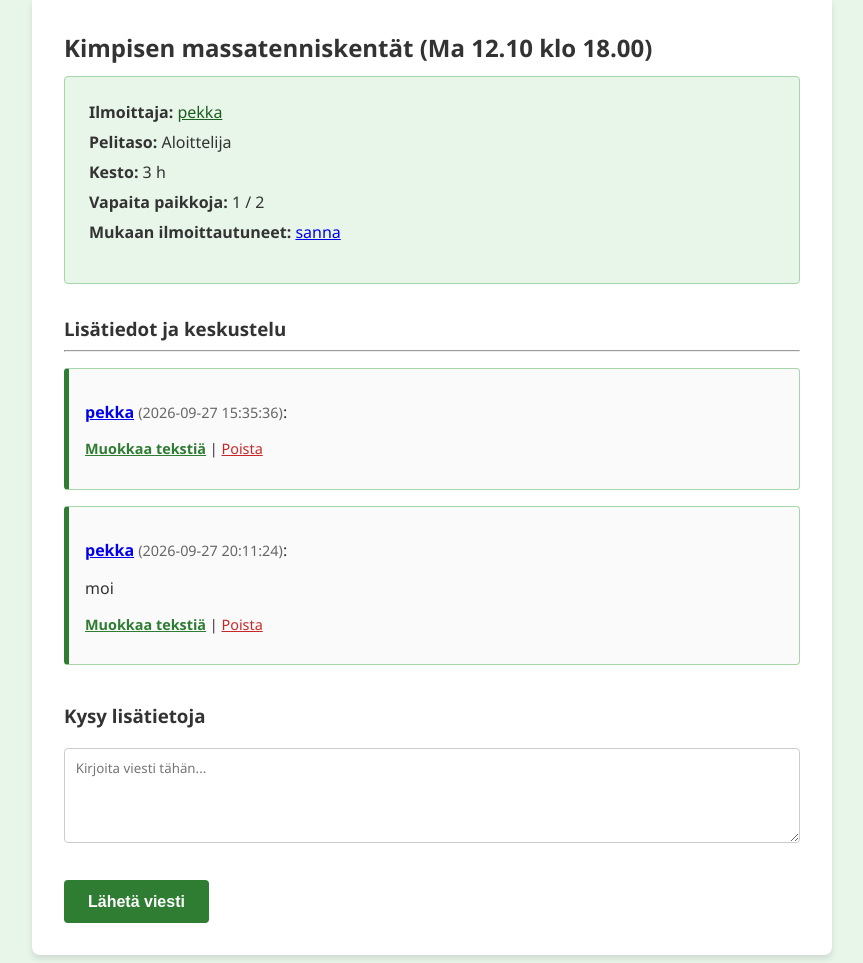
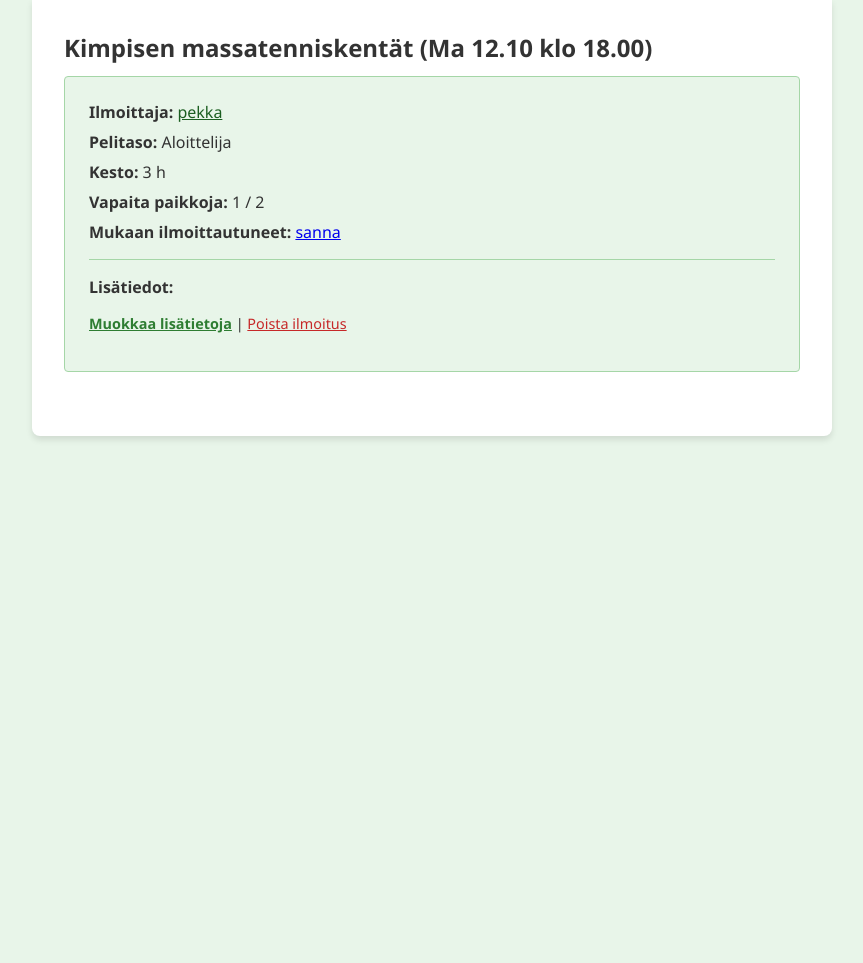
Before and after one commit to hamalol1/Tikawe-Tennissovellus, a Flask app: page /thread/1 in a window 1280 px wide. Shown: the part 157-1120 px from the top of the page, without its empty margins (208-1071 px from the left). After the commit the page ends 597 px from the top, so only its background shows below. Run offline with Flask 3, Linux system fonts and the light colour scheme; a user stored in the database is signed in; data comes from the database, SQL or seed files in the repository; both versions use the stored data as it was after the commit.

Commit message:
Added new thread creation functionality with datetime validation and improved UI; removed unnecessary chat from threads.

```diff
--- a/app.py
+++ b/app.py
@@ -9,6 +9,7 @@
 import db
 import forum
 import users
+from datetime import datetime, timedelta
 
 app = Flask(__name__)
 app.secret_key = config.secret_key
@@ -123,17 +124,32 @@
 @app.route("/new_thread", methods=["GET", "POST"])
 def new_thread():
     require_login()
+
     if request.method == "GET":
-        return render_template("new_thread.html")
+        # Lasketaan seuraava tasatunti HTML-lomakkeen minimiajaksi
+        nyt = datetime.now()
+        seuraava_tunti = (nyt + timedelta(hours=1)).replace(minute=0, second=0, microsecond=0)
+        min_time = seuraava_tunti.strftime("%Y-%m-%dT%H:%M")
+        return render_template("new_thread.html", min_time=min_time)
 
     if request.method == "POST":
         check_csrf()
-        peliaika = request.form["peliaika"]
+
+        peliaika_raw = request.form["peliaika"]
         pelipaikka = request.form["pelipaikka"]
         pelitaso = request.form["pelitaso"]
         pelaajien_maara = request.form["pelaajien_maara"]
         kesto = request.form["kesto"]
         content = request.form["content"]
+
+        try:
+            dt = datetime.strptime(peliaika_raw, "%Y-%m-%dT%H:%M")
+            # Tarkistetaan takapäässä, että aika on tulevaisuudessa ja kyseessä on tasatunti (minuutit tasan 0)
+            if dt < datetime.now() or dt.minute != 0:
+                abort(403)
+            peliaika = dt.strftime("%d.%m.%Y klo %H:%M")
+        except ValueError:
+            abort(403)
 
         sallitut_paikat = ["Kimpisen massatenniskentät", "Huhtiniemen sisähalli"]
         sallitut_tasot = ["Aloittelija", "Keskitaso", "Kilpa"]
@@ -147,8 +163,13 @@
         if pelipaikka not in sallitut_paikat or pelitaso not in sallitut_tasot or maara < 1 or maara > 4 or kesto_h < 1 or kesto_h > 10:
             abort(403)
 
+        if not peliaika or len(content) > 5000:
+            abort(403)
+
         user_id = session["user_id"]
+
         forum.add_thread(peliaika, pelipaikka, pelitaso, maara, kesto_h, content, user_id)
+
         flash("Pelivuoro ilmoitettu onnistuneesti!")
         return redirect("/")
 
--- a/templates/new_thread.html
+++ b/templates/new_thread.html
@@ -7,7 +7,7 @@
   <form action="/new_thread" method="post">
     <p>
       <label for="peliaika">Peliaika</label>: <br />
-      <input type="text" id="peliaika" name="peliaika" placeholder="esim. Ma 12.10. klo 18:00" maxlength="100" required />
+      <input type="datetime-local" id="peliaika" name="peliaika" min="{{ min_time }}" step="3600" required />
     </p>
     <p>
       <label for="pelipaikka">Pelipaikka</label>: <br />
--- a/templates/thread.html
+++ b/templates/thread.html
@@ -19,53 +19,35 @@
       {% endif %}
     </p>
 
-    <!-- Painikelogiikka -->
+    {% if messages %}
+    <hr style="border: 0; border-top: 1px solid #a5d6a7; margin: 1em 0;" />
+    <div style="margin-bottom: 1em;">
+      <strong style="display: block; margin-bottom: 0.5em;">Lisätiedot:</strong>
+      {{ messages[0].content | show_lines }}
+    </div>
+
+    {% if session.user_id == thread.user_id %}
+    <p style="font-size: 0.9em; margin: 0 0 1em 0;">
+      <a href="/edit/{{ messages[0].id }}" style="color: #2e7d32; font-weight: bold;">Muokkaa lisätietoja</a> |
+      <a href="/remove/{{ messages[0].id }}" style="color: #c62828;">Poista ilmoitus</a>
+    </p>
+    {% endif %}
+    {% endif %}
+
     {% if is_participant %}
       <form action="/leave" method="post" style="display:inline;">
         <input type="hidden" name="thread_id" value="{{ thread.id }}">
         <input type="hidden" name="csrf_token" value="{{ session.csrf_token }}">
-        <input type="submit" value="Peru ilmoittautuminen" style="background-color: #c62828;">
+        <input type="submit" value="Peru ilmoittautuminen" style="background-color: #c62828; color: white; border: none; padding: 0.5em 1em; border-radius: 4px; cursor: pointer;">
       </form>
     {% elif participants|length < thread.pelaajien_maara and session.user_id != thread.user_id %}
       <form action="/join" method="post" style="display:inline;">
         <input type="hidden" name="thread_id" value="{{ thread.id }}">
         <input type="hidden" name="csrf_token" value="{{ session.csrf_token }}">
-        <input type="submit" value="Ilmoittaudu mukaan">
+        <input type="submit" value="Ilmoittaudu mukaan" style="background-color: #2e7d32; color: white; border: none; padding: 0.5em 1em; border-radius: 4px; cursor: pointer;">
       </form>
     {% elif participants|length >= thread.pelaajien_maara %}
       <p style="color: #c62828; font-weight: bold; margin: 0;">Vuoro on täynnä.</p>
     {% endif %}
   </div>
-
-  <h3>Lisätiedot ja keskustelu</h3>
-  <hr style="margin-bottom: 1em;" />
-
-  {% for message in messages %}
-  <div class="thread" id="{{ message.id }}">
-    <p>
-      <strong><a href="/user/{{ message.user_id }}">{{ message.username }}</a></strong> <span style="color: #666; font-size: 0.9em;">({{ message.sent_at }})</span>:
-    </p>
-    <p>
-      {{ message.content | show_lines }}
-    </p>
-    {% if message.user_id == session.user_id %}
-    <p style="margin-top: 1em; font-size: 0.9em;">
-      <a href="/edit/{{ message.id }}" style="color: #2e7d32; font-weight: bold;">Muokkaa tekstiä</a> |
-      <a href="/remove/{{ message.id }}" style="color: #c62828;">Poista</a>
-    </p>
-    {% endif %}
-  </div>
-  {% endfor %}
-
-  {% if session.user_id %}
-  <h3 style="margin-top: 2em;">Kysy lisätietoja</h3>
-  <form action="/new_message" method="post">
-    <p>
-      <textarea id="content" name="content" rows="4" maxlength="5000" placeholder="Kirjoita viesti tähän..." required></textarea>
-    </p>
-    <input type="hidden" name="thread_id" value="{{ thread.id }}" />
-    <input type="hidden" name="csrf_token" value="{{ session.csrf_token }}" />
-    <input type="submit" value="Lähetä viesti" />
-  </form>
-  {% endif %}
 {% endblock %}
```
Also changed, not shown: database.db.
